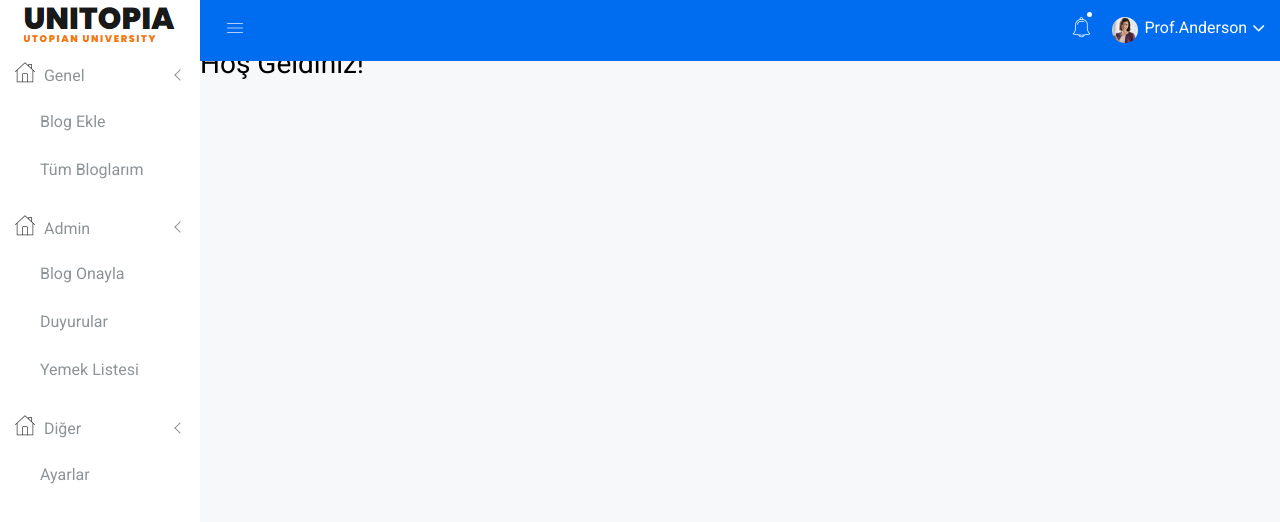
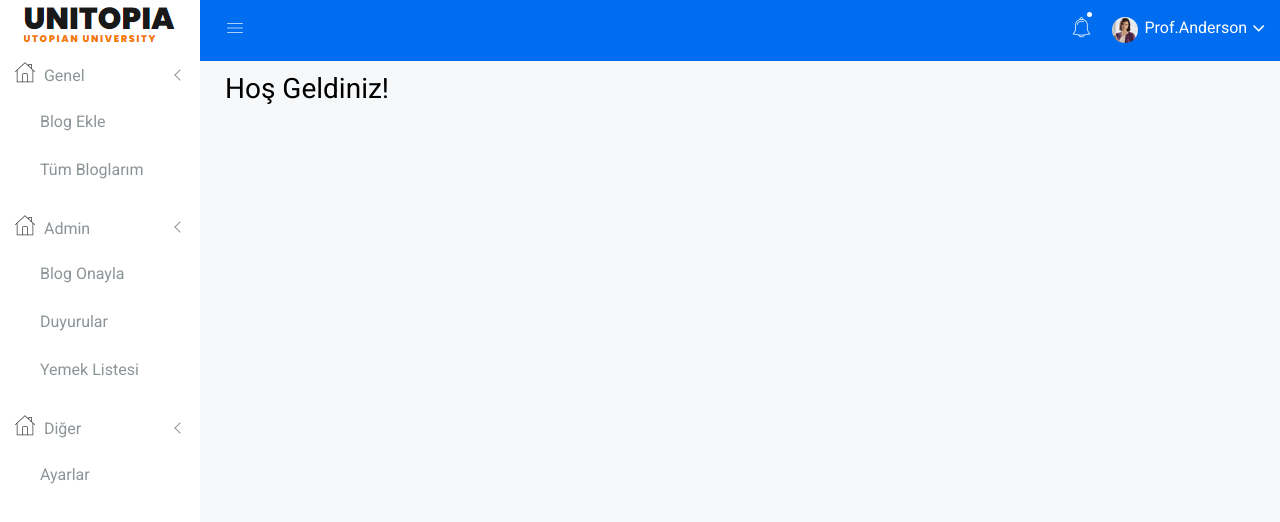
Before and after one commit to zeynepgk3/unitopia-admin, a plain HTML site: page index.html in a window 1280 px wide. Drawn offline with Linux system fonts and the light colour scheme; files whose address does not match are found by name.

Commit message:
küçük değişiklik

```diff
--- a/index.html
+++ b/index.html
@@ -44,7 +44,7 @@
             </div>
         </div>
         <my-header-admin></my-header-admin>
-        <h1 style="color: black; font-weight:400">Hoş Geldiniz!</h1>
+        <h1 style="color: black; font-weight:400; margin: 25px;">Hoş Geldiniz!</h1>
     </div>
 
     <!-- Hazır JS kodları -->
```
